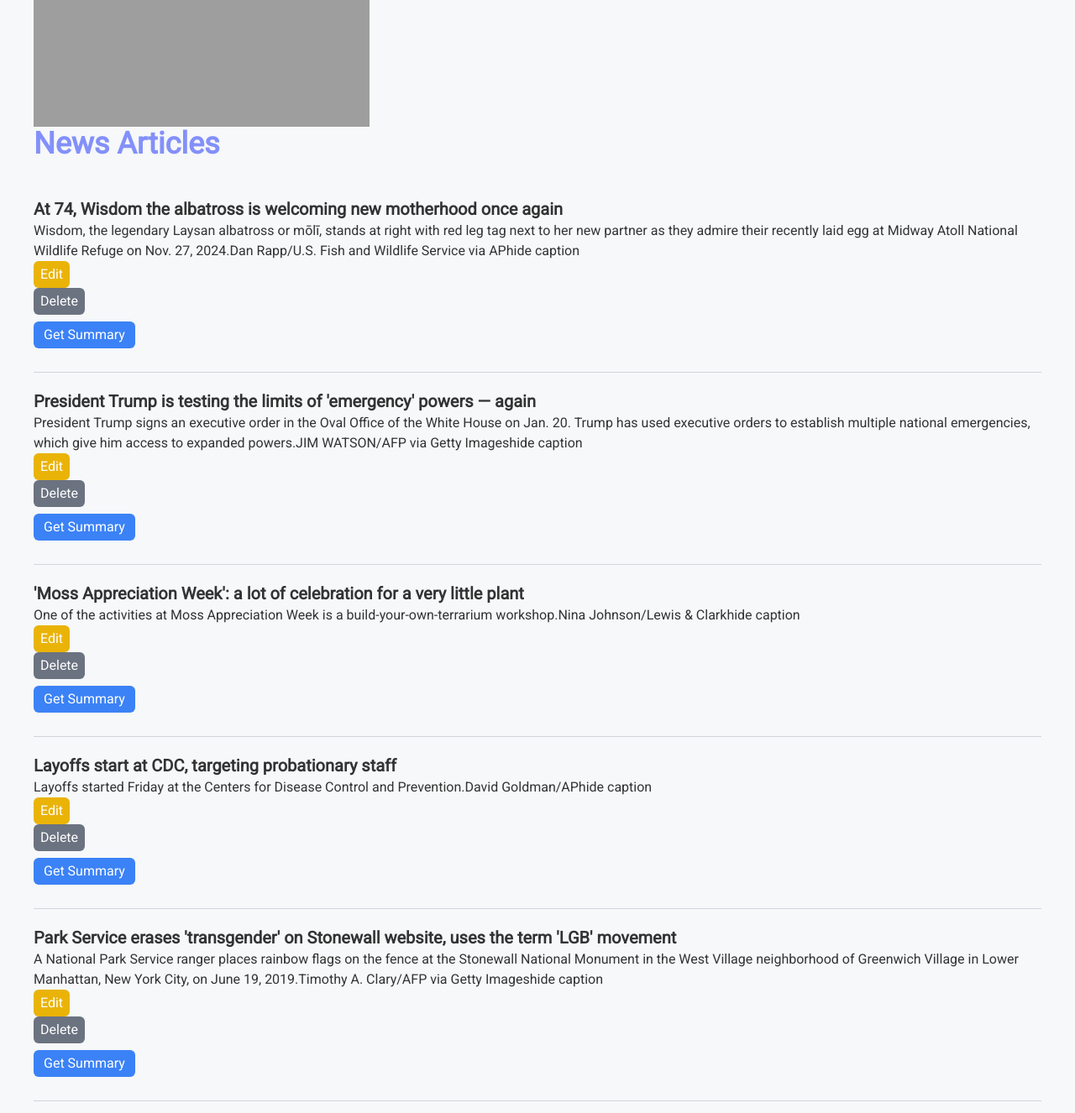
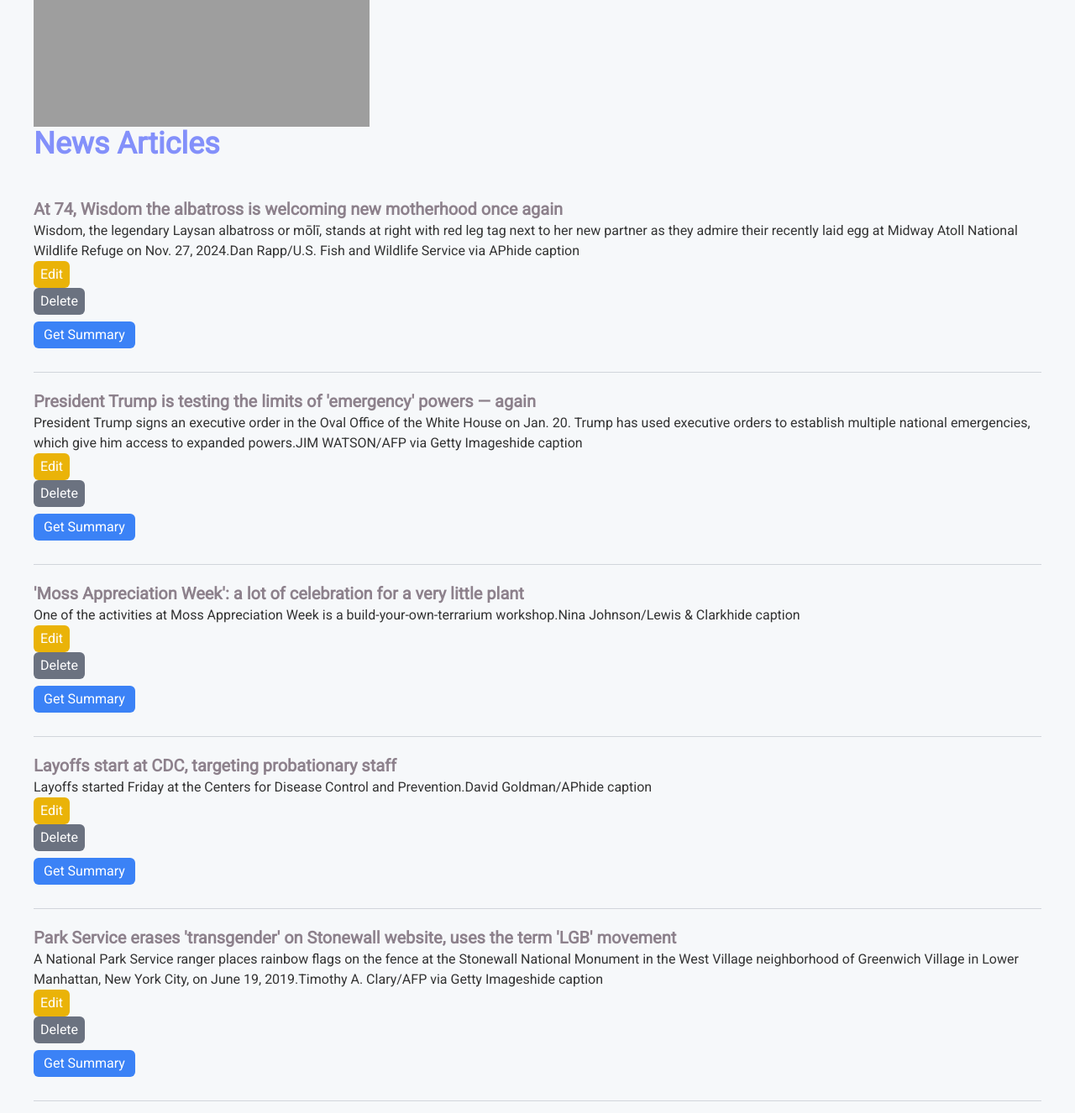
Before and after one commit to jsnorek/NewsNow, a Flask app: page / in a window 1280 px wide. Shown: the part 511-1837 px from the top of the page at 84% size. Run offline with Flask 3, Linux system fonts and the light colour scheme; data comes from the database, SQL or seed files in the repository; some libraries are stand-ins or nearby versions; grey boxes are pictures that could not be loaded.

Commit message:
update article title css to align with style guide

```diff
--- a/templates/index.html
+++ b/templates/index.html
@@ -112,7 +112,7 @@
         data-content="{{ article.summary | escape }}"
     >
         <h2 class="text-xl font-semibold">
-            <a href="{{ article.link }}" target="_blank" class="text-black-600 hover:underline">{{ article.headline }}</a>
+            <a href="{{ article.link }}" target="_blank" class="text-primary hover:underline hover:text-accent">{{ article.headline }}</a>
         </h2>
         <p class="text-text">{{ article.summary }}</p>
 
```
